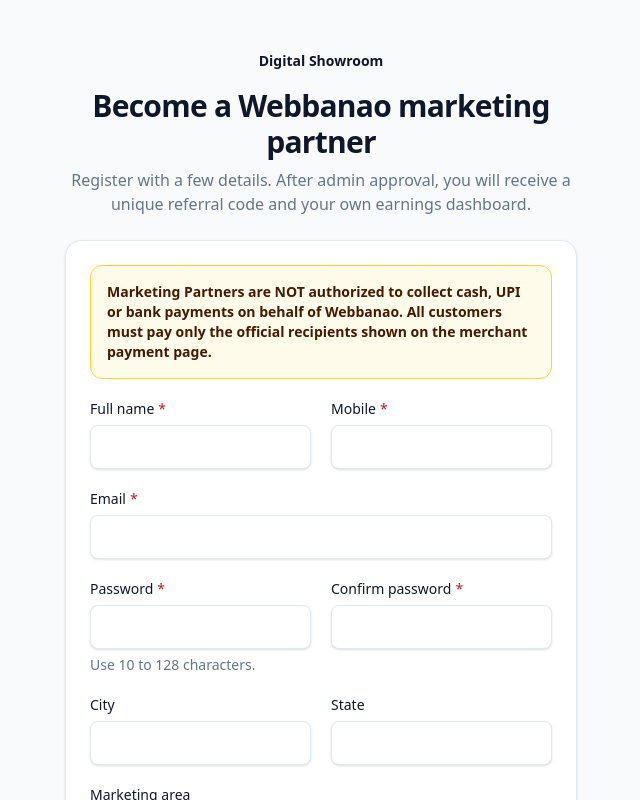
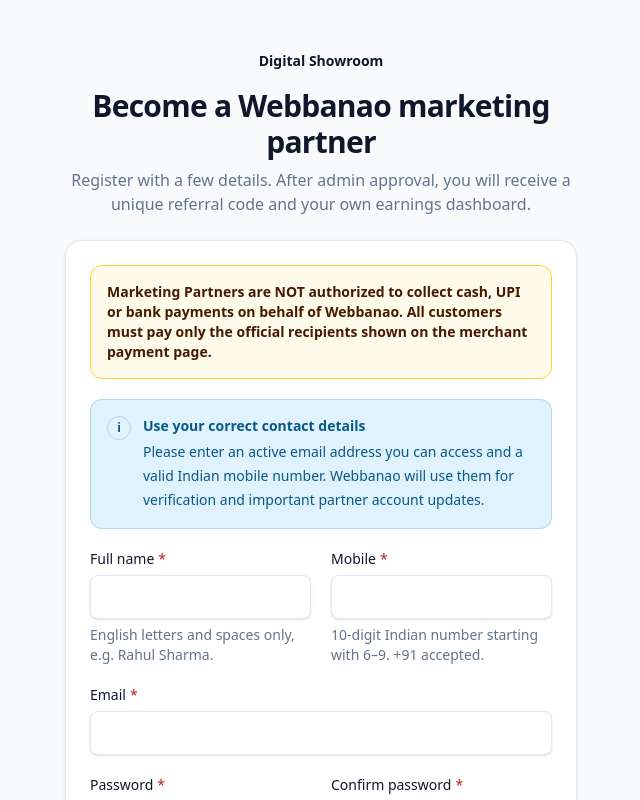
Before and after one commit to webbanaoin/catalogmanagement, a Next.js app: page /partner/register in a window 1280 px wide. Shown: the top 800 px of the page, without its empty margins (319-959 px from the left). Built offline with nearby package versions, Linux system fonts and the light colour scheme.

Commit message:
Validate English personal names and Indian merchant contacts; capture full shop address

```diff
--- a/src/components/partner/partner-register-form.tsx
+++ b/src/components/partner/partner-register-form.tsx
@@ -10,6 +10,7 @@
 } from "@/lib/auth-api";
 import {
   isValidEmail,
+  isValidEnglishPersonName,
   isValidIndianMobile,
 } from "@/lib/validation";
 
@@ -49,6 +50,7 @@
     const confirmPassword = value(data, "confirmPassword");
 
     if (name.length < 2) errors.name = "Name is required.";
+    else if (!isValidEnglishPersonName(name)) errors.name = "Use English letters and spaces only (first name and surname).";
     if (!email) errors.email = "Email is required.";
     else if (!isValidEmail(email)) errors.email = "Enter a valid email address.";
     if (!mobile) errors.mobile = "Mobile number is required.";
@@ -105,12 +107,13 @@
   return (
     <form className="space-y-5" onSubmit={submit} noValidate>
       {formError ? <Alert variant="error">{formError}</Alert> : null}
+      <Alert title="Use your correct contact details">Please enter an active email address you can access and a valid Indian mobile number. Webbanao will use them for verification and important partner account updates.</Alert>
 
       <div className="grid gap-5 sm:grid-cols-2">
-        <Field label="Full name" htmlFor="name" error={fieldErrors.name} required>
+        <Field label="Full name" htmlFor="name" hint="English letters and spaces only, e.g. Rahul Sharma." error={fieldErrors.name} required>
           <Input id="name" name="name" autoComplete="name" maxLength={120} required />
         </Field>
-        <Field label="Mobile" htmlFor="mobile" error={fieldErrors.mobile} required>
+        <Field label="Mobile" htmlFor="mobile" hint="10-digit Indian number starting with 6–9. +91 accepted." error={fieldErrors.mobile} required>
           <Input
             id="mobile"
             name="mobile"
```
